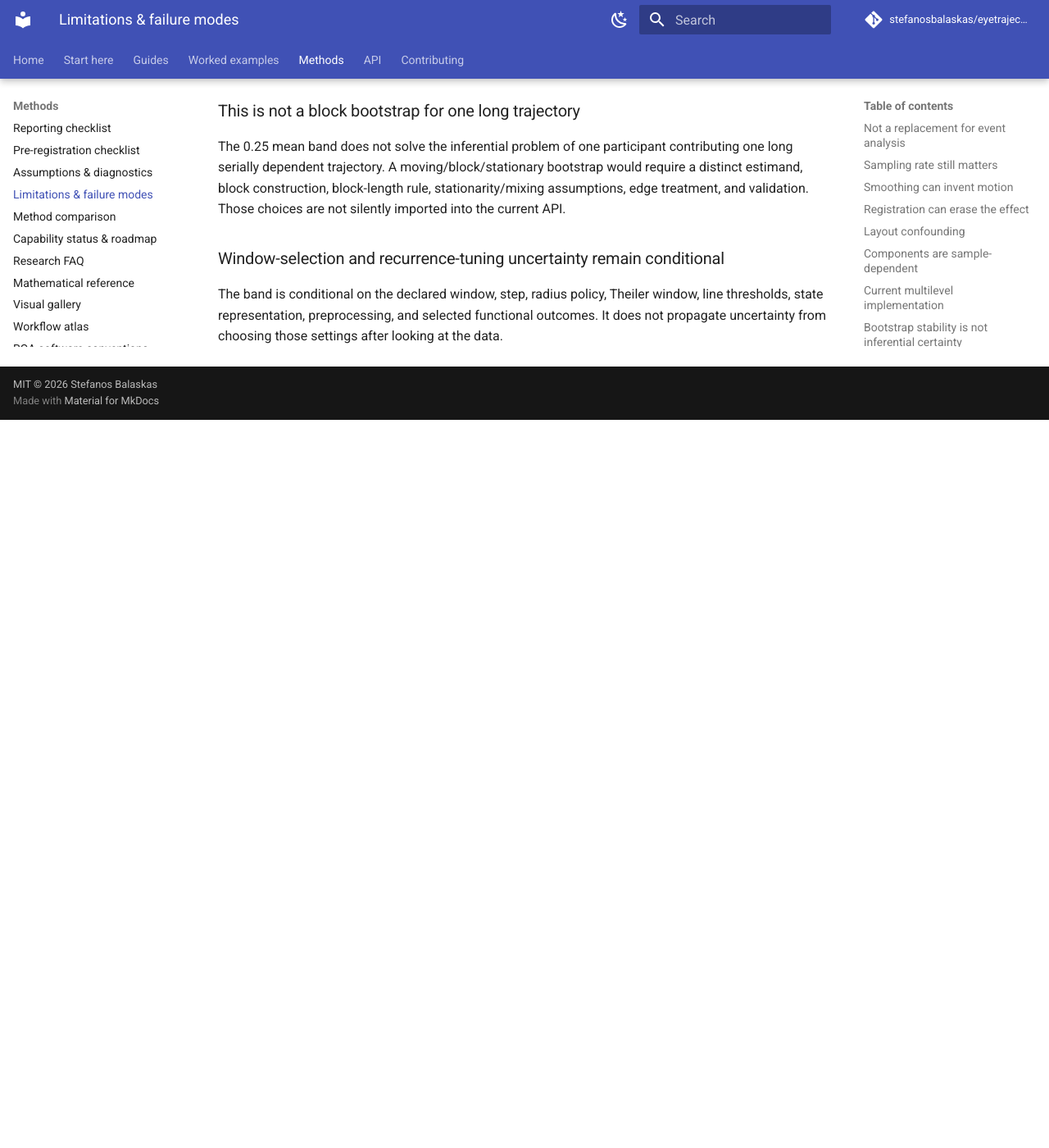
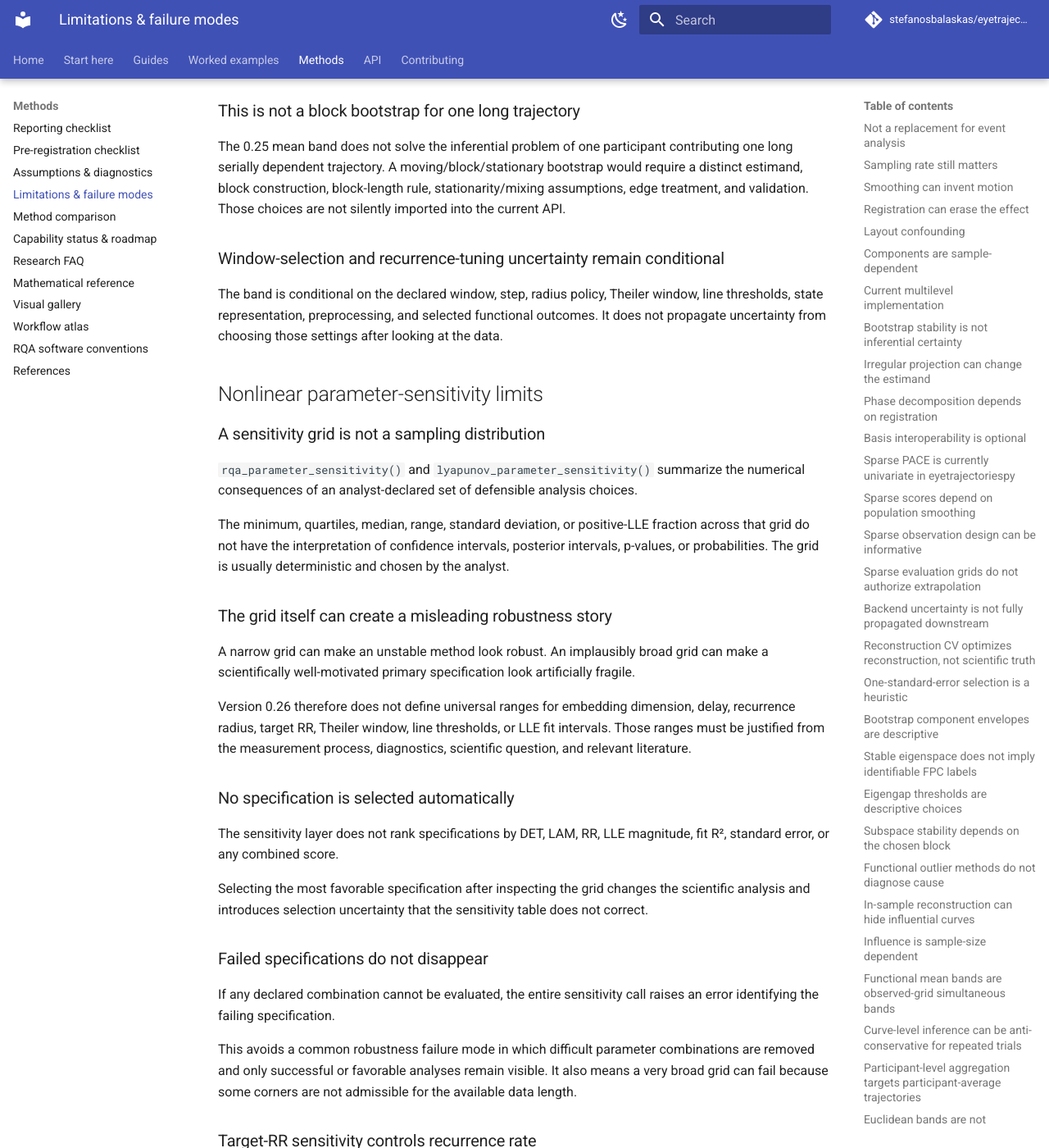
Before and after one commit to stefanosbalaskas/eyetrajectoriespy, an MkDocs documentation site: the page built from docs/methods/limitations.md, in a window 1280 px wide and 1400 px high, scrolled down 19581 px. Shown: the whole window at 82% size. Built offline with MkDocs 1.6.1 and Material for MkDocs 9.7.7, drawn with Linux system fonts in a browser that asks for light colours; comment, search, counter and statistics services are not loaded; before the commit the page ends 20093 px from its top, so only the background shows below that; some of the changed text lies outside the part shown.

Commit message:
Add nonlinear parameter sensitivity limitations

```diff
--- a/docs/methods/limitations.md
+++ b/docs/methods/limitations.md
@@ -530,3 +530,48 @@ The 0.25 mean band does not solve the inferential problem of one participant con
 ### Window-selection and recurrence-tuning uncertainty remain conditional
 
 The band is conditional on the declared window, step, radius policy, Theiler window, line thresholds, state representation, preprocessing, and selected functional outcomes. It does not propagate uncertainty from choosing those settings after looking at the data.
+
+
+## Nonlinear parameter-sensitivity limits
+
+### A sensitivity grid is not a sampling distribution
+
+`rqa_parameter_sensitivity()` and `lyapunov_parameter_sensitivity()` summarize the numerical consequences of an analyst-declared set of defensible analysis choices.
+
+The minimum, quartiles, median, range, standard deviation, or positive-LLE fraction across that grid do not have the interpretation of confidence intervals, posterior intervals, p-values, or probabilities. The grid is usually deterministic and chosen by the analyst.
+
+### The grid itself can create a misleading robustness story
+
+A narrow grid can make an unstable method look robust. An implausibly broad grid can make a scientifically well-motivated primary specification look artificially fragile.
+
+Version 0.26 therefore does not define universal ranges for embedding dimension, delay, recurrence radius, target RR, Theiler window, line thresholds, or LLE fit intervals. Those ranges must be justified from the measurement process, diagnostics, scientific question, and relevant literature.
+
+### No specification is selected automatically
+
+The sensitivity layer does not rank specifications by DET, LAM, RR, LLE magnitude, fit R², standard error, or any combined score.
+
+Selecting the most favorable specification after inspecting the grid changes the scientific analysis and introduces selection uncertainty that the sensitivity table does not correct.
+
+### Failed specifications do not disappear
+
+If any declared combination cannot be evaluated, the entire sensitivity call raises an error identifying the failing specification.
+
+This avoids a common robustness failure mode in which difficult parameter combinations are removed and only successful or favorable analyses remain visible. It also means a very broad grid can fail because some corners are not admissible for the available data length.
+
+### Target-RR sensitivity controls recurrence rate
+
+When `target_recurrence_rates` is the threshold grid, RR is an imposed design target rather than an unconstrained outcome. Distance ties can make the achieved value differ slightly from the requested target, which is why both are retained.
+
+Under this policy, apparent RR stability is not evidence that recurrence density is naturally robust.
+
+### RQA matrices are not retained for every sensitivity specification
+
+The RQA sensitivity result keeps the complete parameter/metric audit table but not one sparse recurrence matrix per specification. This is an explicit memory contract for potentially large Cartesian grids.
+
+If a particular recurrence plot needs inspection, reconstruct that specification through the base embedding and recurrence APIs. This is not silent data loss: the parameter choice and numerical RQA outcomes remain in the sensitivity result.
+
+### Positive LLE frequency is not chaos probability
+
+The fraction of declared Rosenstein specifications with positive slopes only describes sign consistency over the chosen grid.
+
+Noise, nonstationarity, finite data, reconstruction choices, neighbor scarcity, and fit-interval choice remain relevant. Even a positive slope for every declared specification is not sufficient evidence of a deterministic chaotic mechanism.
```
